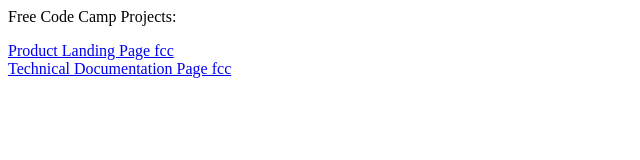
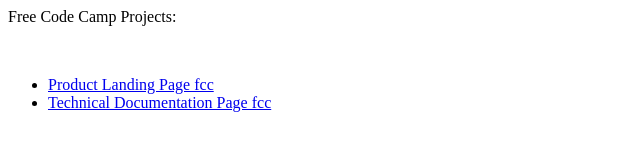
Before and after one commit to moesarah/moesarah.github.io, a plain HTML site: page index.html in a window 1280 px wide. Shown: the whole page, without its empty margins (0-640 px from the left). Drawn offline with Linux system fonts and the light colour scheme.

Commit message:
Initial commit

```diff
--- a/index.html
+++ b/index.html
@@ -2,8 +2,10 @@
   <head>
   </head>
   <body>
-    <p>Free Code Camp Projects:</p>
-    <a href="fccProductLandingPage/ProductLandingPage.html">Product Landing Page fcc</a><br>
-    <a href="fccTechnicalDocumentationPage/TechnicalDocumentationPage.html">Technical Documentation Page fcc</a>
+    <p>Free Code Camp Projects:</p><br>
+      <ul>
+        <li><a href="fccProductLandingPage/ProductLandingPage.html">Product Landing Page fcc</a></li>
+        <li><a href="fccTechnicalDocumentationPage/TechnicalDocumentationPage.html">Technical Documentation Page fcc</a></li>
+      </ul>
   </body>
 </html>
```
